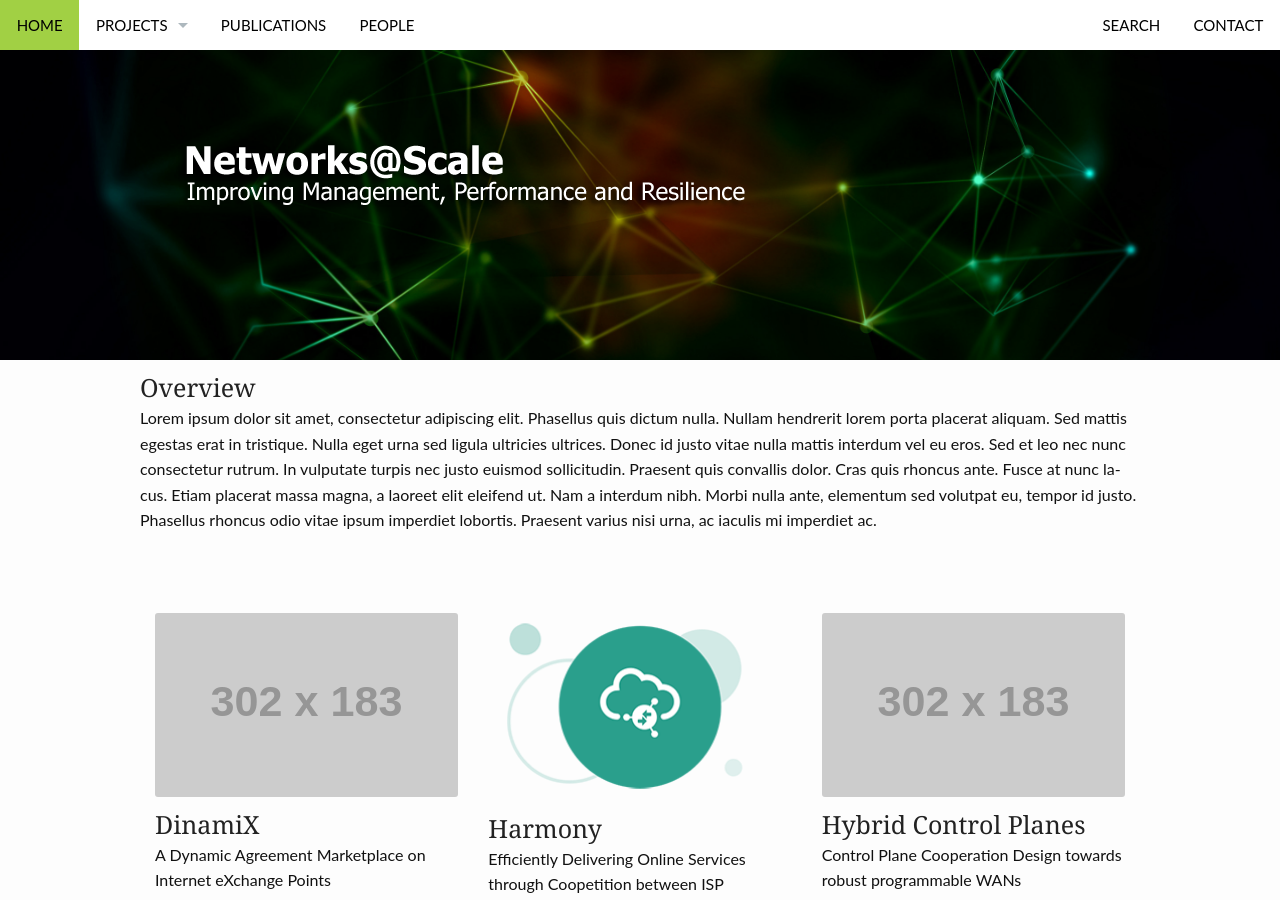
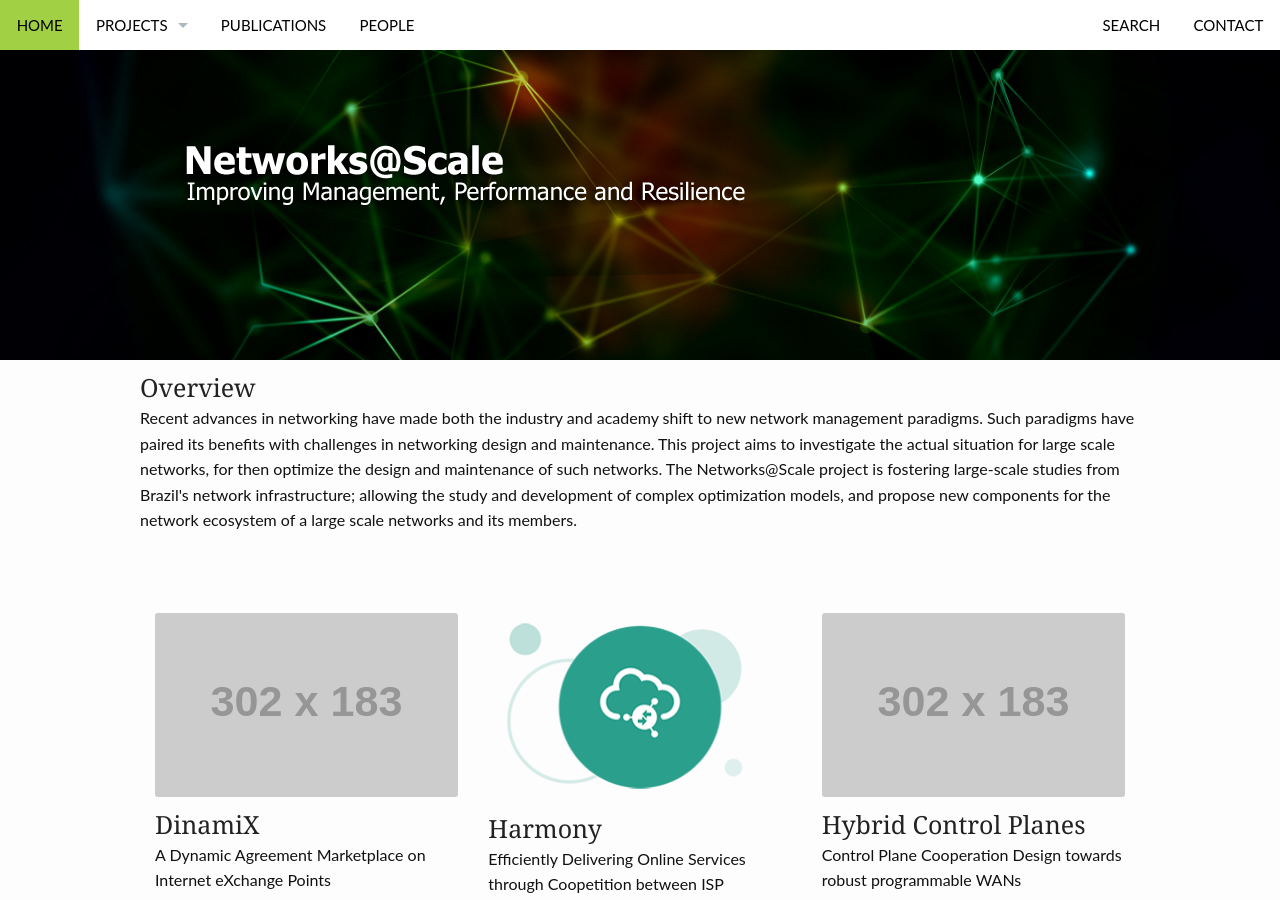
Before and after one commit to ufrgs-networks-group/networks-at-scale, a Jekyll site: the page built from pages/pages-root-folder/index.md, in a window 1280 px wide and 900 px high. Built offline with Jekyll 4.4.1, drawn with Linux system fonts in a browser that asks for light colours.

Commit message:
Main text update

```diff
--- a/pages/pages-root-folder/index.md
+++ b/pages/pages-root-folder/index.md
@@ -10,7 +10,7 @@
 
 overview:
   title: Overview
-  text: Lorem ipsum dolor sit amet, consectetur adipiscing elit. Phasellus quis dictum nulla. Nullam hendrerit lorem porta placerat aliquam. Sed mattis egestas erat in tristique. Nulla eget urna sed ligula ultricies ultrices. Donec id justo vitae nulla mattis interdum vel eu eros. Sed et leo nec nunc consectetur rutrum. In vulputate turpis nec justo euismod sollicitudin. Praesent quis convallis dolor. Cras quis rhoncus ante. Fusce at nunc lacus. Etiam placerat massa magna, a laoreet elit eleifend ut. Nam a interdum nibh. Morbi nulla ante, elementum sed volutpat eu, tempor id justo. Phasellus rhoncus odio vitae ipsum imperdiet lobortis. Praesent varius nisi urna, ac iaculis mi imperdiet ac.
+  text: Recent advances in networking have made both the industry and academy shift to new network management paradigms. Such paradigms have paired its benefits with challenges in networking design and maintenance. This project aims to investigate the actual situation for large scale networks, for then optimize the design and maintenance of such networks. The Networks@Scale project is fostering large-scale studies from Brazil's network infrastructure; allowing the study and development of complex optimization models, and propose new components for the network ecosystem of a large scale networks and its members.
 
 widget1:
   title: "DinamiX"
```
